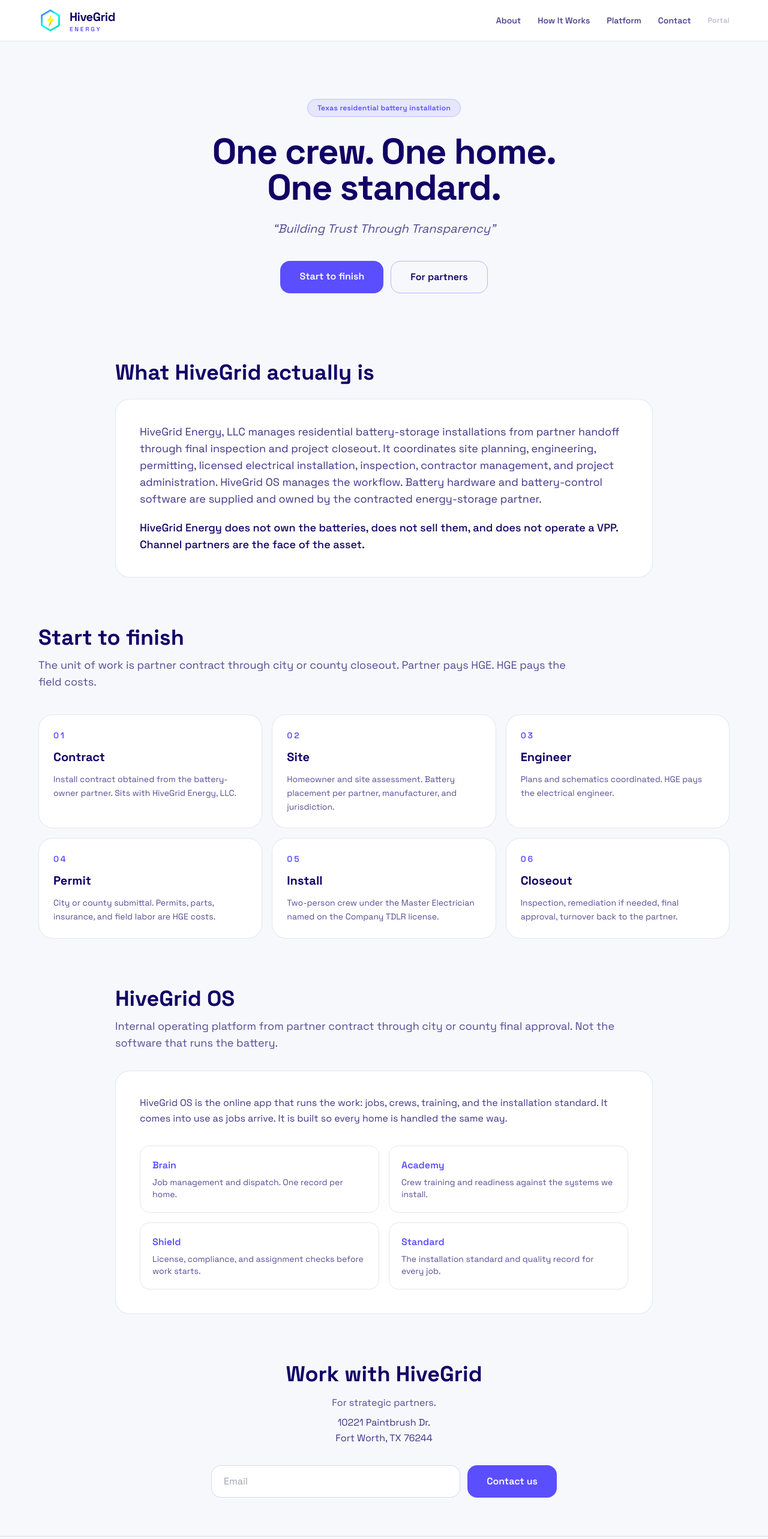
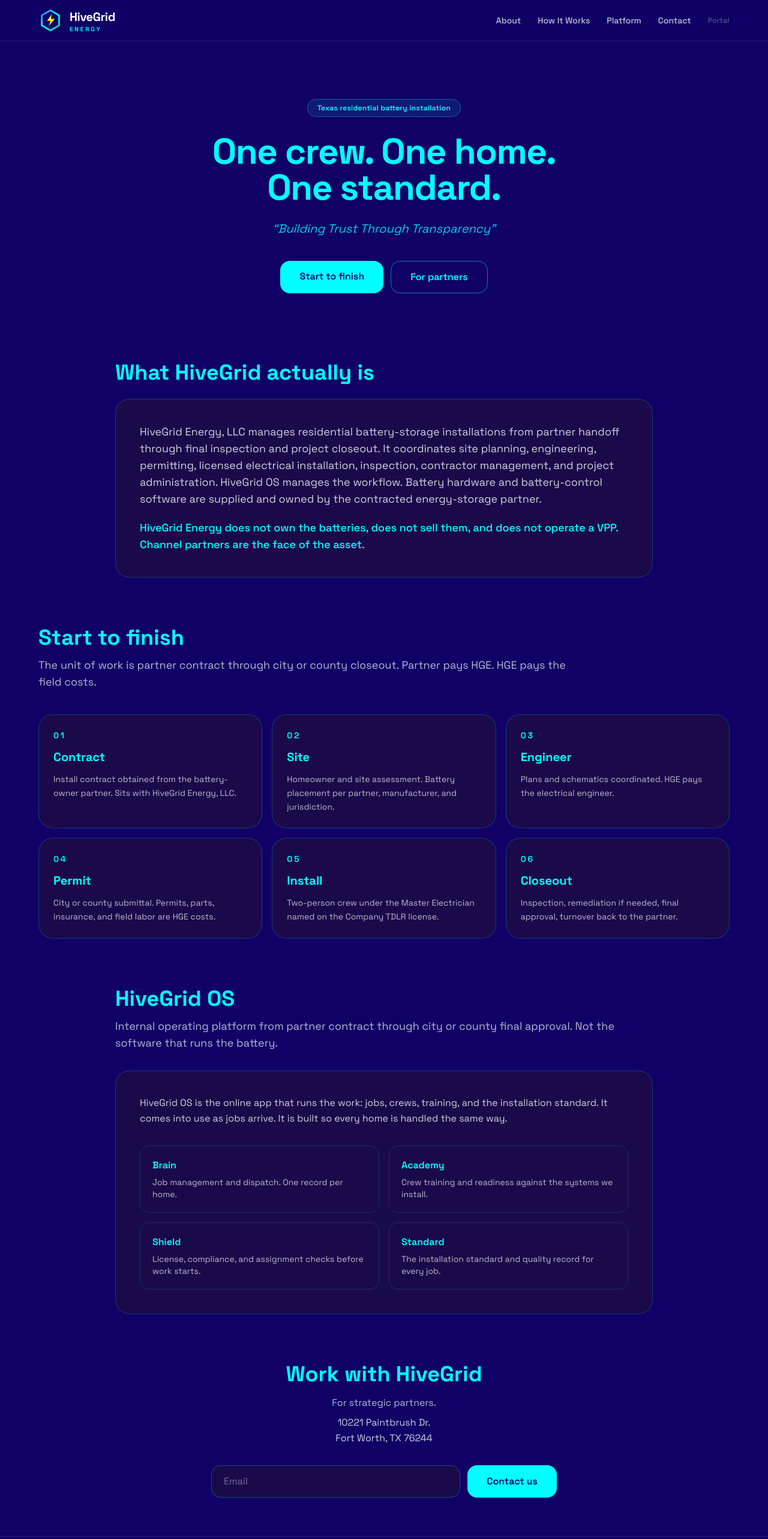
Before and after one commit to jamesbeeker007-cell/hivegrid-energy-os, a Next.js app: page / in a window 1280 px wide. Shown: the top 2566 px of the page at 60% size. Built offline with nearby package versions, Linux system fonts and the light colour scheme.

Commit message:
Landing: dark indigo field with neon cyan lettering

```diff
--- a/app/layout.js
+++ b/app/layout.js
@@ -17,7 +17,7 @@
           rel="stylesheet"
         />
       </head>
-      <body className="min-h-screen bg-hive-light text-hive-indigo antialiased font-space-grotesk">
+      <body className="min-h-screen bg-hive-indigo text-white antialiased font-space-grotesk">
         {children}
       </body>
     </html>
--- a/app/page.js
+++ b/app/page.js
@@ -86,35 +86,35 @@
   }, [])
 
   return (
-    <main className="min-h-screen bg-hive-light text-hive-indigo overflow-hidden">
-      <nav className="w-full bg-hive-white/90 backdrop-blur-md border-b border-hive-indigo/10 sticky top-0 z-50 px-5 py-3.5">
+    <main className="min-h-screen bg-hive-indigo text-white overflow-hidden">
+      <nav className="w-full bg-hive-indigo/95 backdrop-blur-md border-b border-white/10 sticky top-0 z-50 px-5 py-3.5">
         <div className="max-w-6xl mx-auto flex justify-between items-center">
           <a href="/" className="flex items-center gap-3 min-w-0">
             <img src="/images/logo-icon.svg" alt="HiveGrid Energy" className="h-10 w-10 shrink-0" />
             <div className="leading-none">
-              <div className="text-xl font-bold tracking-tight text-hive-indigo">HiveGrid</div>
-              <div className="text-[10px] text-hive-blue tracking-[0.28em] font-semibold mt-0.5">ENERGY</div>
+              <div className="text-xl font-bold tracking-tight text-white">HiveGrid</div>
+              <div className="text-[10px] text-hive-cyan tracking-[0.28em] font-semibold mt-0.5">ENERGY</div>
             </div>
           </a>
-          <div className="hidden md:flex items-center gap-7 text-sm font-medium text-hive-indigo/80">
-            <a href="#about" className="hover:text-hive-blue transition-colors">About</a>
-            <a href="#how-it-works" className="hover:text-hive-blue transition-colors">How It Works</a>
-            <a href="#platform" className="hover:text-hive-blue transition-colors">Platform</a>
-            <a href="#contact" className="hover:text-hive-blue transition-colors">Contact</a>
-            <a href="/portal" className="text-hive-indigo/30 hover:text-hive-indigo/60 text-xs tracking-wide">Portal</a>
+          <div className="hidden md:flex items-center gap-7 text-sm font-medium text-white/75">
+            <a href="#about" className="hover:text-hive-cyan transition-colors">About</a>
+            <a href="#how-it-works" className="hover:text-hive-cyan transition-colors">How It Works</a>
+            <a href="#platform" className="hover:text-hive-cyan transition-colors">Platform</a>
+            <a href="#contact" className="hover:text-hive-cyan transition-colors">Contact</a>
+            <a href="/portal" className="text-white/30 hover:text-white/60 text-xs tracking-wide">Portal</a>
           </div>
-          <button onClick={toggleMenu} className="md:hidden text-hive-indigo text-2xl leading-none" aria-label="Toggle menu">
+          <button onClick={toggleMenu} className="md:hidden text-hive-cyan text-2xl leading-none" aria-label="Toggle menu">
             {isMenuOpen ? '✕' : '☰'}
           </button>
         </div>
         {isMenuOpen && (
           <div className="md:hidden mt-3">
-            <div className="flex flex-col gap-3 text-sm font-medium bg-hive-white border border-hive-indigo/10 rounded-2xl p-4">
-              <a href="#about" onClick={closeMenu} className="py-1">About</a>
-              <a href="#how-it-works" onClick={closeMenu} className="py-1">How It Works</a>
-              <a href="#platform" onClick={closeMenu} className="py-1">Platform</a>
-              <a href="#contact" onClick={closeMenu} className="py-1">Contact</a>
-              <a href="/portal" onClick={closeMenu} className="text-hive-indigo/40 text-xs py-1">Portal</a>
+            <div className="flex flex-col gap-3 text-sm font-medium bg-hive-panel border border-white/10 rounded-2xl p-4">
+              <a href="#about" onClick={closeMenu} className="py-1 text-hive-cyan">About</a>
+              <a href="#how-it-works" onClick={closeMenu} className="py-1 text-hive-cyan">How It Works</a>
+              <a href="#platform" onClick={closeMenu} className="py-1 text-hive-cyan">Platform</a>
+              <a href="#contact" onClick={closeMenu} className="py-1 text-hive-cyan">Contact</a>
+              <a href="/portal" onClick={closeMenu} className="text-white/40 text-xs py-1">Portal</a>
             </div>
           </div>
         )}
@@ -122,20 +122,20 @@
 
       <section className="px-5 pt-16 pb-20 md:pt-24 md:pb-28">
         <div className="max-w-4xl mx-auto text-center">
-          <div className="inline-flex items-center gap-2 bg-hive-blue/10 border border-hive-blue/25 text-hive-blue px-4 py-1.5 rounded-full text-xs mb-7 font-semibold tracking-wide">
+          <div className="inline-flex items-center gap-2 bg-hive-cyan/10 border border-hive-cyan/30 text-hive-cyan px-4 py-1.5 rounded-full text-xs mb-7 font-semibold tracking-wide">
             Texas residential battery installation
           </div>
-          <h1 className="text-4xl sm:text-5xl md:text-6xl font-bold tracking-tight mb-6 leading-[1.05] text-hive-indigo">
+          <h1 className="text-4xl sm:text-5xl md:text-6xl font-bold tracking-tight mb-6 leading-[1.05] text-hive-cyan">
             One crew. One home.<br />One standard.
           </h1>
-          <p className="text-lg md:text-xl text-hive-indigo/70 max-w-2xl mx-auto mb-10">
+          <p className="text-lg md:text-xl text-hive-cyan/80 max-w-2xl mx-auto mb-10">
             <span className="italic">“Building Trust Through Transparency”</span>
           </p>
           <div className="flex flex-col sm:flex-row gap-3 justify-center">
-            <a href="#how-it-works" className="bg-hive-blue hover:brightness-110 text-white font-semibold px-8 py-3.5 rounded-2xl text-base transition-all">
+            <a href="#how-it-works" className="bg-hive-cyan text-hive-indigo hover:brightness-110 font-semibold px-8 py-3.5 rounded-2xl text-base transition-all">
               Start to finish
             </a>
-            <a href="#contact" className="border border-hive-blue/40 hover:bg-hive-blue/10 font-semibold px-8 py-3.5 rounded-2xl text-base transition-all text-hive-indigo">
+            <a href="#contact" className="border border-hive-cyan/50 hover:bg-hive-cyan/10 font-semibold px-8 py-3.5 rounded-2xl text-base transition-all text-hive-cyan">
               For partners
             </a>
           </div>
@@ -144,12 +144,12 @@
 
       <section id="about" className="px-5 pb-20">
         <div className="max-w-4xl mx-auto">
-          <h2 className="text-3xl md:text-4xl font-bold mb-6 text-hive-indigo">What HiveGrid actually is</h2>
-          <div className="bg-hive-white border border-hive-indigo/10 rounded-3xl p-6 md:p-10 space-y-5 text-base md:text-lg leading-relaxed text-hive-indigo/80">
+          <h2 className="text-3xl md:text-4xl font-bold mb-6 text-hive-cyan">What HiveGrid actually is</h2>
+          <div className="bg-hive-panel border border-hive-cyan/20 rounded-3xl p-6 md:p-10 space-y-5 text-base md:text-lg leading-relaxed text-white/80">
             <p>
               HiveGrid Energy, LLC manages residential battery-storage installations from partner handoff through final inspection and project closeout. It coordinates site planning, engineering, permitting, licensed electrical installation, inspection, contractor management, and project administration. HiveGrid OS manages the workflow. Battery hardware and battery-control software are supplied and owned by the contracted energy-storage partner.
             </p>
-            <p className="font-medium text-hive-indigo">
+            <p className="font-medium text-hive-cyan">
               HiveGrid Energy does not own the batteries, does not sell them, and does not operate a VPP. Channel partners are the face of the asset.
             </p>
           </div>
@@ -159,17 +159,17 @@
       <section id="how-it-works" className="px-5 pb-20">
         <div className="max-w-6xl mx-auto">
           <div className="max-w-4xl mb-10">
-            <h2 className="text-3xl md:text-4xl font-bold mb-3 text-hive-indigo">Start to finish</h2>
-            <p className="text-hive-indigo/70 text-base md:text-lg">
+            <h2 className="text-3xl md:text-4xl font-bold mb-3 text-hive-cyan">Start to finish</h2>
+            <p className="text-white/70 text-base md:text-lg">
               The unit of work is partner contract through city or county closeout. Partner pays HGE. HGE pays the field costs.
             </p>
           </div>
           <div className="grid sm:grid-cols-2 lg:grid-cols-3 gap-4">
             {STEPS.map((step) => (
-              <div key={step.n} className="bg-hive-white border border-hive-indigo/10 rounded-3xl p-6 hover:border-hive-blue/40 transition-colors">
-                <div className="text-sm font-semibold tracking-[0.2em] text-hive-blue mb-3">{step.n}</div>
-                <h3 className="text-xl font-bold mb-3 text-hive-indigo">{step.title}</h3>
-                <p className="text-sm leading-relaxed text-hive-indigo/70">{step.body}</p>
+              <div key={step.n} className="bg-hive-panel border border-hive-cyan/20 rounded-3xl p-6 hover:border-hive-cyan/50 transition-colors">
+                <div className="text-sm font-semibold tracking-[0.2em] text-hive-cyan mb-3">{step.n}</div>
+                <h3 className="text-xl font-bold mb-3 text-hive-cyan">{step.title}</h3>
+                <p className="text-sm leading-relaxed text-white/70">{step.body}</p>
               </div>
             ))}
           </div>
@@ -178,19 +178,19 @@
 
       <section id="platform" className="px-5 pb-20">
         <div className="max-w-4xl mx-auto">
-          <h2 className="text-3xl md:text-4xl font-bold mb-3 text-hive-indigo">HiveGrid OS</h2>
-          <p className="text-hive-indigo/70 text-base md:text-lg mb-8">
+          <h2 className="text-3xl md:text-4xl font-bold mb-3 text-hive-cyan">HiveGrid OS</h2>
+          <p className="text-white/70 text-base md:text-lg mb-8">
             Internal operating platform from partner contract through city or county final approval. Not the software that runs the battery.
           </p>
-          <div className="bg-hive-white border border-hive-indigo/10 rounded-3xl p-6 md:p-10">
-            <p className="text-hive-indigo/80 mb-8 leading-relaxed">
+          <div className="bg-hive-panel border border-hive-cyan/20 rounded-3xl p-6 md:p-10">
+            <p className="text-white/80 mb-8 leading-relaxed">
               HiveGrid OS is the online app that runs the work: jobs, crews, training, and the installation standard. It comes into use as jobs arrive. It is built so every home is handled the same way.
             </p>
             <div className="grid sm:grid-cols-2 gap-4">
               {MODULES.map((mod) => (
-                <div key={mod.name} className="border border-hive-indigo/10 rounded-2xl p-5">
-                  <h3 className="font-semibold text-hive-blue mb-1.5">{mod.name}</h3>
-                  <p className="text-sm text-hive-indigo/70">{mod.body}</p>
+                <div key={mod.name} className="border border-hive-cyan/15 rounded-2xl p-5">
+                  <h3 className="font-semibold text-hive-cyan mb-1.5">{mod.name}</h3>
+                  <p className="text-sm text-white/70">{mod.body}</p>
                 </div>
               ))}
             </div>
@@ -200,9 +200,9 @@
 
       <section id="contact" className="px-5 pb-16">
         <div className="max-w-xl mx-auto text-center">
-          <h2 className="text-3xl md:text-4xl font-bold mb-4 text-hive-indigo">Work with HiveGrid</h2>
-          <p className="text-hive-indigo/70 mb-2">For strategic partners.</p>
-          <p className="text-hive-indigo/80 mb-8 leading-relaxed">
+          <h2 className="text-3xl md:text-4xl font-bold mb-4 text-hive-cyan">Work with HiveGrid</h2>
+          <p className="text-white/70 mb-2">For strategic partners.</p>
+          <p className="text-white/80 mb-8 leading-relaxed">
             10221 Paintbrush Dr.<br />Fort Worth, TX 76244
           </p>
           <form onSubmit={handleSubmit} className="flex flex-col gap-3 text-left">
@@ -215,27 +215,27 @@
                     onChange={(e) => setEmail(e.target.value)}
                     placeholder="Email"
                     required
-                    className="flex-1 bg-hive-white border border-hive-indigo/15 rounded-2xl px-5 py-3.5 text-hive-indigo focus:outline-none focus:border-hive-blue"
+                    className="flex-1 bg-hive-panel border border-hive-cyan/25 rounded-2xl px-5 py-3.5 text-white placeholder:text-white/40 focus:outline-none focus:border-hive-cyan"
                   />
                   <button
                     type="submit"
                     disabled={sending}
-                    className="bg-hive-blue hover:brightness-110 text-white font-semibold px-8 py-3.5 rounded-2xl disabled:opacity-60"
+                    className="bg-hive-cyan text-hive-indigo hover:brightness-110 font-semibold px-8 py-3.5 rounded-2xl disabled:opacity-60"
                   >
                     {sending ? 'Sending…' : 'Contact us'}
                   </button>
                 </div>
-                {sendError && <p className="text-sm text-hive-copper">{sendError}</p>}
+                {sendError && <p className="text-sm text-hive-yellow">{sendError}</p>}
               </>
             ) : (
-              <div className="py-6 text-center text-hive-blue font-medium">Thank you. We will be in touch shortly.</div>
+              <div className="py-6 text-center text-hive-cyan font-medium">Thank you. We will be in touch shortly.</div>
             )}
           </form>
         </div>
       </section>
 
-      <footer className="border-t border-hive-indigo/10 py-10 text-center text-sm text-hive-indigo/55 px-5">
-        <div className="italic mb-2">“Building Trust Through Transparency”</div>
+      <footer className="border-t border-white/10 py-10 text-center text-sm text-white/50 px-5">
+        <div className="italic text-hive-cyan/80 mb-2">“Building Trust Through Transparency”</div>
         <div>10221 Paintbrush Dr., Fort Worth, TX 76244</div>
         <div className="mt-2">© 2026 HiveGrid Energy, LLC · Wyoming LLC · Texas operations</div>
       </footer>
@@ -243,7 +243,7 @@
       {showBackToTop && (
         <button
           onClick={() => window.scrollTo({ top: 0, behavior: 'smooth' })}
-          className="fixed bottom-6 right-6 z-50 flex h-12 w-12 items-center justify-center rounded-full bg-hive-blue text-white shadow-lg hover:brightness-110"
+          className="fixed bottom-6 right-6 z-50 flex h-12 w-12 items-center justify-center rounded-full bg-hive-cyan text-hive-indigo shadow-lg hover:brightness-110"
           aria-label="Back to top"
         >
           ↑
```
Also changed, not shown: public/images/logo-horizontal.svg.
